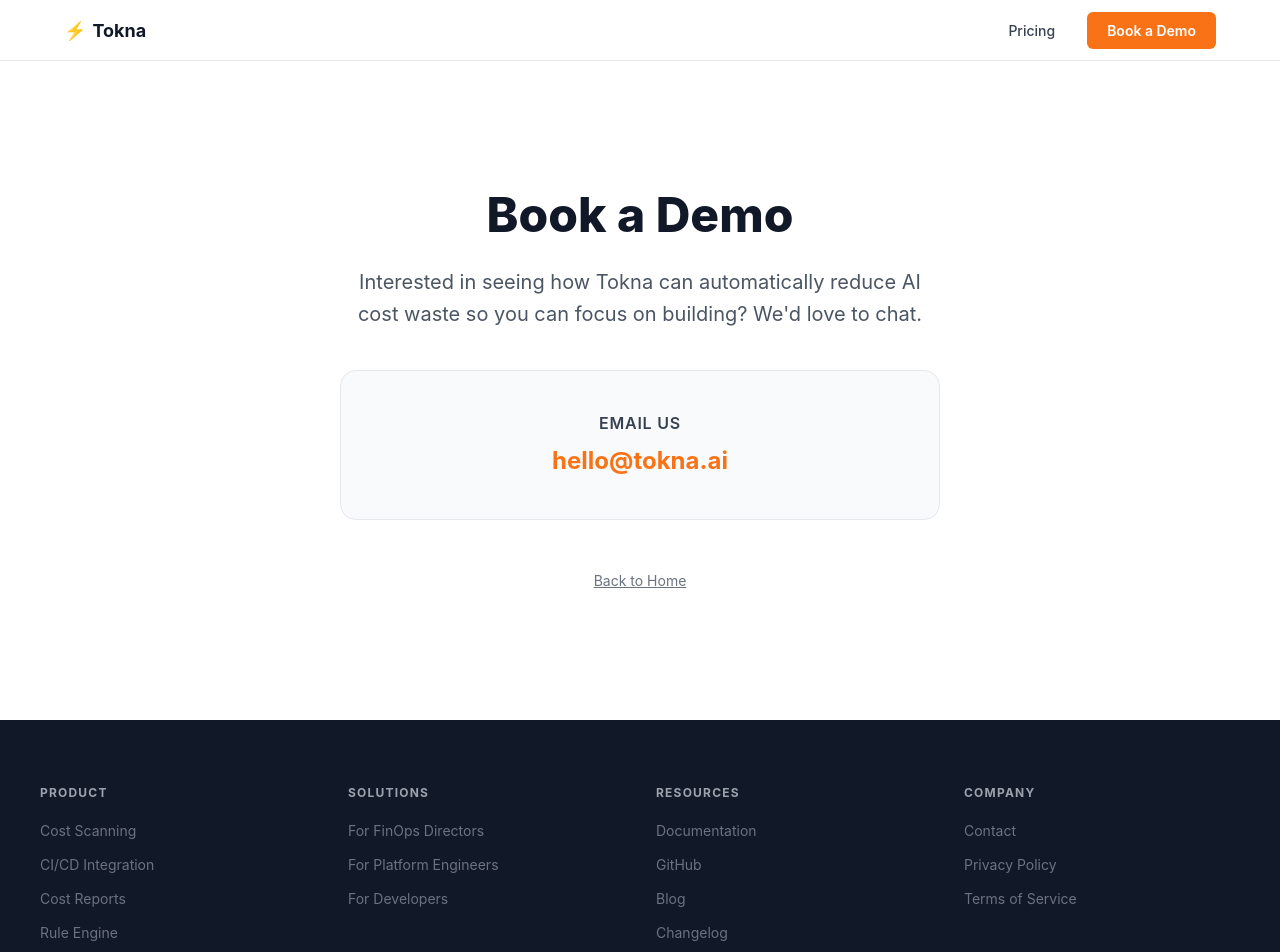
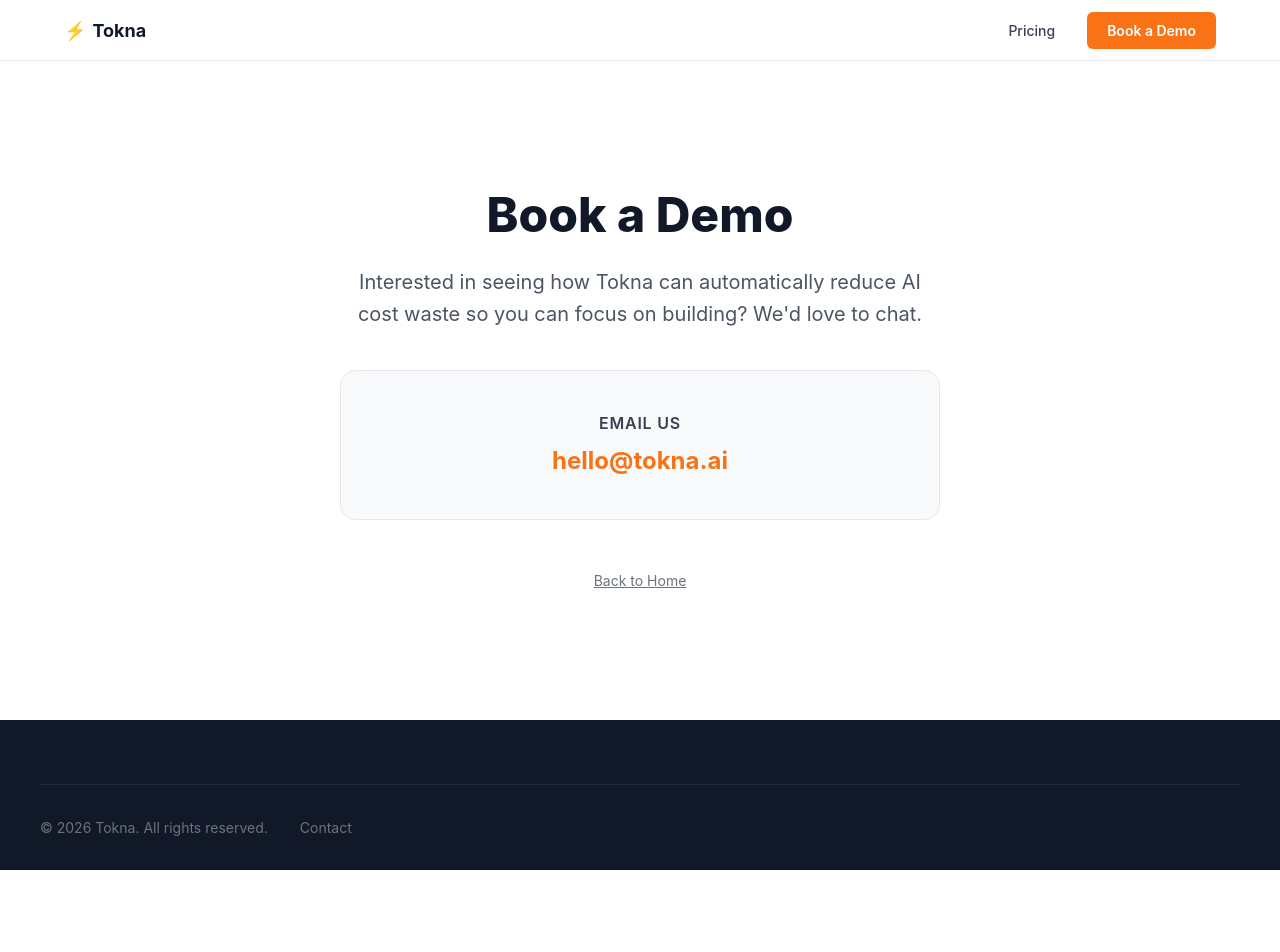
Before and after one commit to nroan117/tokna, a Next.js app in the folder apps/web/: page /contact in a window 1280 px wide. Shown: the top 952 px of the page. After the commit the page ends 870 px from the top, so only its background shows below. Built offline with nearby package versions, Linux system fonts and the light colour scheme.

Commit message:
marketing: comment out dead links and footer columns to focus on demo conversion

```diff
--- a/apps/web/components/marketing/CTAStrip.tsx
+++ b/apps/web/components/marketing/CTAStrip.tsx
@@ -27,6 +27,7 @@
           }}>
             Book a Demo
           </Link>
+          {/*
           <Link href="/docs/intro" style={{
             display: 'inline-flex', alignItems: 'center',
             padding: '0.875rem 2rem',
@@ -38,6 +39,7 @@
           }}>
             Try Free
           </Link>
+          */}
         </div>
         <p style={{ fontSize: '0.8125rem', color: '#6b7280' }}>
           ✓ 135+ rules &nbsp;·&nbsp; ✓ CI/CD native &nbsp;·&nbsp; ✓ Open source core
--- a/apps/web/components/marketing/Hero.tsx
+++ b/apps/web/components/marketing/Hero.tsx
@@ -76,6 +76,7 @@
             }}>
               Book a Demo
             </Link>
+            {/*
             <Link href="/docs/intro" style={{
               display: 'inline-flex',
               alignItems: 'center',
@@ -90,6 +91,7 @@
             }}>
               Try Free
             </Link>
+            */}
           </div>
           <p style={{
             fontSize: '0.8125rem',
--- a/apps/web/components/marketing/SiteFooter.tsx
+++ b/apps/web/components/marketing/SiteFooter.tsx
@@ -1,3 +1,6 @@
+import Link from 'next/link';
+
+/*
 const columns = [
   {
     title: 'Product',
@@ -35,6 +38,7 @@
     ],
   },
 ];
+*/
 
 export default function SiteFooter() {
   return (
@@ -43,6 +47,7 @@
       padding: '4rem 1.5rem 2rem',
     }}>
       <div style={{ maxWidth: '1200px', margin: '0 auto' }}>
+        {/*
         <div className="footer-grid" style={{
           display: 'grid',
           gridTemplateColumns: 'repeat(4, 1fr)',
@@ -75,6 +80,7 @@
             </div>
           ))}
         </div>
+        */}
 
         <div style={{
           borderTop: '1px solid #1f2937',
@@ -83,9 +89,15 @@
           justifyContent: 'space-between',
           alignItems: 'center',
         }}>
-          <p style={{ fontSize: '0.875rem', color: '#6b7280', margin: 0 }}>
-            © 2026 Tokna. All rights reserved.
-          </p>
+          <div style={{ display: 'flex', alignItems: 'center', gap: '2rem' }}>
+            <p style={{ fontSize: '0.875rem', color: '#6b7280', margin: 0 }}>
+              © 2026 Tokna. All rights reserved.
+            </p>
+            <Link href="/contact" style={{ fontSize: '0.875rem', color: '#6b7280', textDecoration: 'none' }}>
+              Contact
+            </Link>
+          </div>
+          {/*
           <div style={{ display: 'flex', gap: '1.5rem' }}>
             <a href="https://github.com" target="_blank" rel="noopener noreferrer"
               style={{ fontSize: '0.875rem', color: '#6b7280', textDecoration: 'none' }}>
@@ -96,6 +108,7 @@
               LinkedIn
             </a>
           </div>
+          */}
         </div>
       </div>
     </footer>
```
